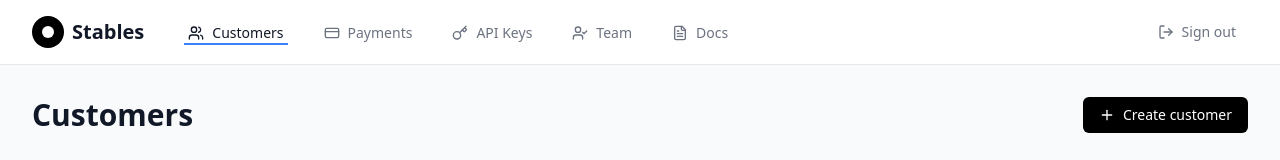
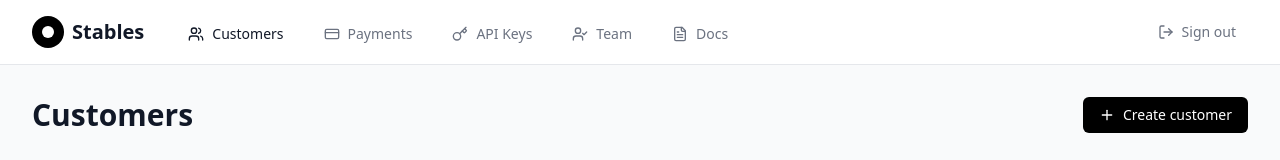
Before and after one commit to highlag555/stable-admin-view, a React (Vite) app: page / in a window 1280 px wide. Shown: the top 160 px of the page. Built offline with nearby package versions, Linux system fonts and the light colour scheme.

Commit message:
Remove underlines from selected items
Removes the underlines from the selected items in the navigation menu.

```diff
--- a/src/components/Navigation.tsx
+++ b/src/components/Navigation.tsx
@@ -32,10 +32,10 @@ const Navigation = () => {
                   <Link
                     key={item.name}
                     to={item.path}
-                    className={`inline-flex items-center px-1 pt-1 border-b-2 text-sm font-medium transition-colors duration-200 ${
+                    className={`inline-flex items-center px-1 pt-1 text-sm font-medium transition-colors duration-200 ${
                       isActive
-                        ? 'border-blue-500 text-gray-900'
-                        : 'border-transparent text-gray-500 hover:text-gray-700 hover:border-gray-300'
+                        ? 'text-gray-900'
+                        : 'text-gray-500 hover:text-gray-700'
                     }`}
                   >
                     <Icon className="w-4 h-4 mr-2" />
```
